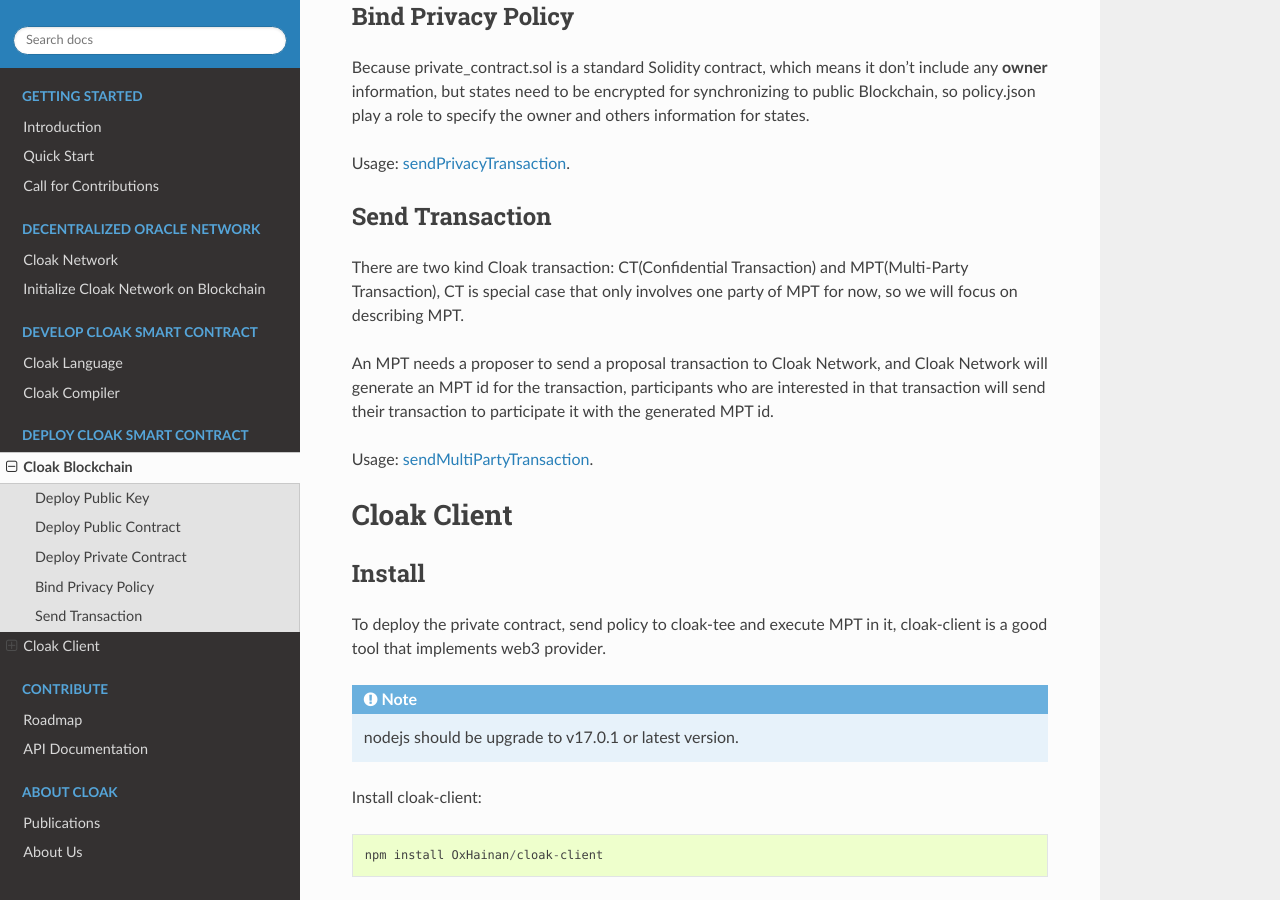
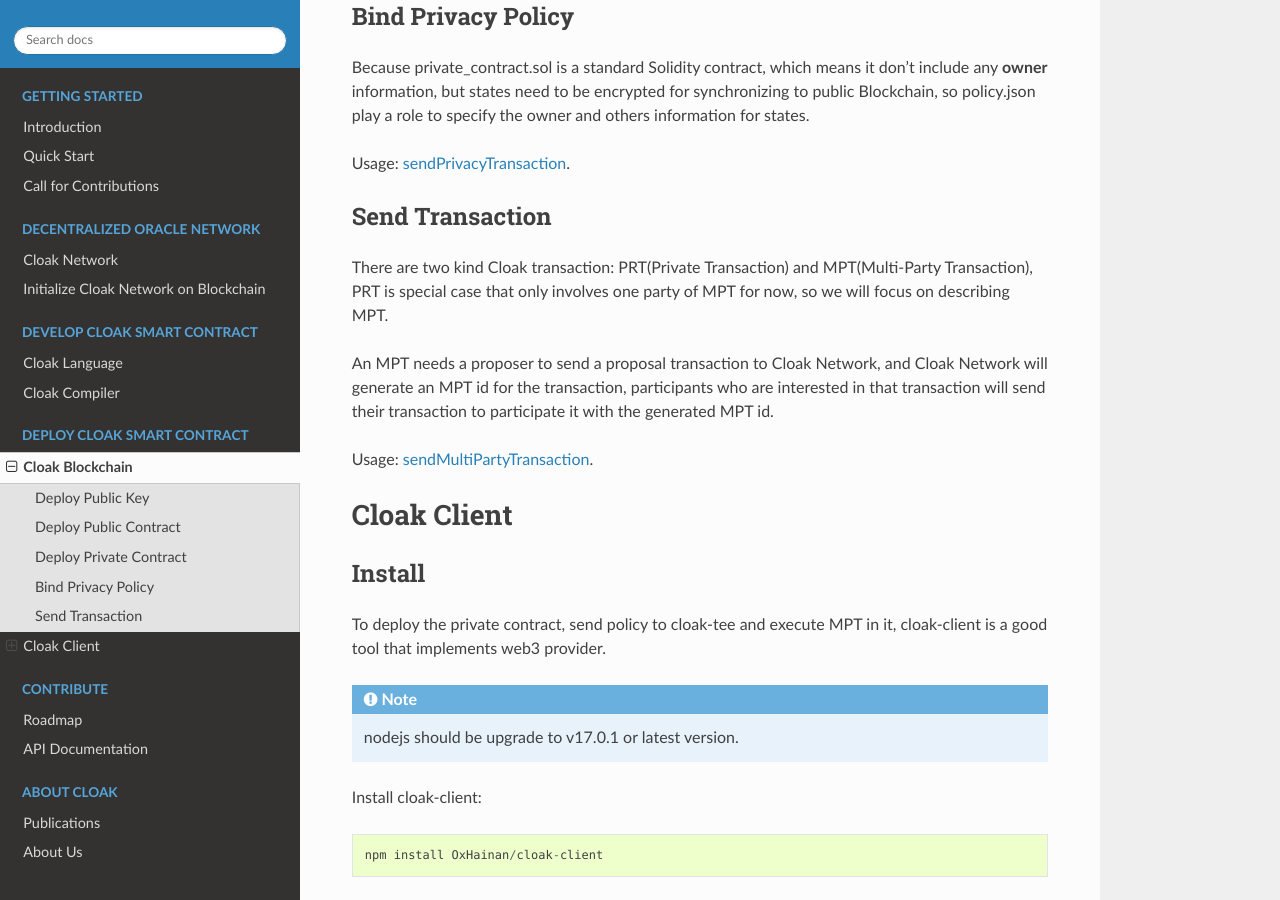
Before and after one commit to OxHainan/cloak-docs, a Sphinx documentation site: the page built from docs/source/deploy-cloak-smart-contract/deploy.rst, in a window 1280 px wide and 900 px high, scrolled down 1303 px. Built offline with Sphinx 7.4.7 and the Read the Docs theme 2.0.0, drawn with Linux system fonts in a browser that asks for light colours.

Commit message:
Update deploy.rst

```diff
--- a/docs/source/deploy-cloak-smart-contract/deploy.rst
+++ b/docs/source/deploy-cloak-smart-contract/deploy.rst
@@ -3,14 +3,14 @@
 Cloak Blockchain
 =================================
 The initialization of Cloak Blockchain include two parts: Global Initialization and User Initialization,
-for Global Initialization, we have described in `Initialize Cloak Network on Blockchain <https://oxhainan-cloak-docs.readthedocs-hosted.com/en/latest/tee-blockchain-architecture/initialize-cloak-network-on-blockchain.html>`__.
+for Global Initialization, we have described in `Initialize Cloak Network on Blockchain <https://cloak-docs.readthedocs.io/en/latest/tee-blockchain-architecture/initialize-cloak-network-on-blockchain.html>`__.
 In this section, we will focus on User Initialization and interacting with Cloak Network.
 
 .. image:: ../imgs/cloak_blockchain.png
     :alt: Cloak
     :align: center
 
-As `cloak-by-examples <https://oxhainan-cloak-docs.readthedocs-hosted.com/en/latest/started/quick-start.html#cloak-by-examples>`__ described,
+As `cloak-by-examples <https://cloak-docs.readthedocs.io/en/latest/started/quick-start.html#cloak-by-examples>`__ described,
 we use a demo program to finish the next steps for User initialization and interacting with Cloak Network,
 now we will separate there steps, explain why and how to do that for every step.
 
@@ -32,7 +32,7 @@
 The private_contract.sol needs to be deployed to Cloak Network for computing Cloak contract.
 The private contract is almost the same as raw cloak contract, which is a standard Solidity contract and has two extended functions(``get_states()`` and ``set_states()``).
 
-Usage: `Deploy Private Contract <https://oxhainan-cloak-docs.readthedocs-hosted.com/en/latest/deploy-cloak-smart-contract/deploy.html#deploy-a-solidity-contract>`__.
+Usage: `Deploy Private Contract <https://cloak-docs.readthedocs.io/en/latest/deploy-cloak-smart-contract/deploy.html#deploy-a-solidity-contract>`__.
 
 Bind Privacy Policy
 ************************
@@ -41,19 +41,19 @@
 but states need to be encrypted for synchronizing to public Blockchain,
 so policy.json play a role to specify the owner and others information for states.
 
-Usage: `sendPrivacyTransaction <https://oxhainan-cloak-docs.readthedocs-hosted.com/en/latest/deploy-cloak-smart-contract/deploy.html#sendprivacytransaction>`__.
+Usage: `sendPrivacyTransaction <https://cloak-docs.readthedocs.io/en/latest/deploy-cloak-smart-contract/deploy.html#sendprivacytransaction>`__.
 
 Send Transaction
 ***********************
-There are two kind Cloak transaction: CT(Confidential Transaction) and MPT(Multi-Party Transaction),
-CT is special case that only involves one party of MPT for now,
+There are two kind Cloak transaction: PRT(Private Transaction) and MPT(Multi-Party Transaction),
+PRT is special case that only involves one party of MPT for now,
 so we will focus on describing MPT.
 
 An MPT needs a proposer to send a proposal transaction to Cloak Network,
 and Cloak Network will generate an MPT id for the transaction,
 participants who are interested in that transaction will send their transaction to participate it with the generated MPT id.
 
-Usage: `sendMultiPartyTransaction <https://oxhainan-cloak-docs.readthedocs-hosted.com/en/latest/deploy-cloak-smart-contract/deploy.html#sendmultipartytransaction>`__.
+Usage: `sendMultiPartyTransaction <https://cloak-docs.readthedocs.io/en/latest/deploy-cloak-smart-contract/deploy.html#sendmultipartytransaction>`__.
 
 =================================
 Cloak Client
```
